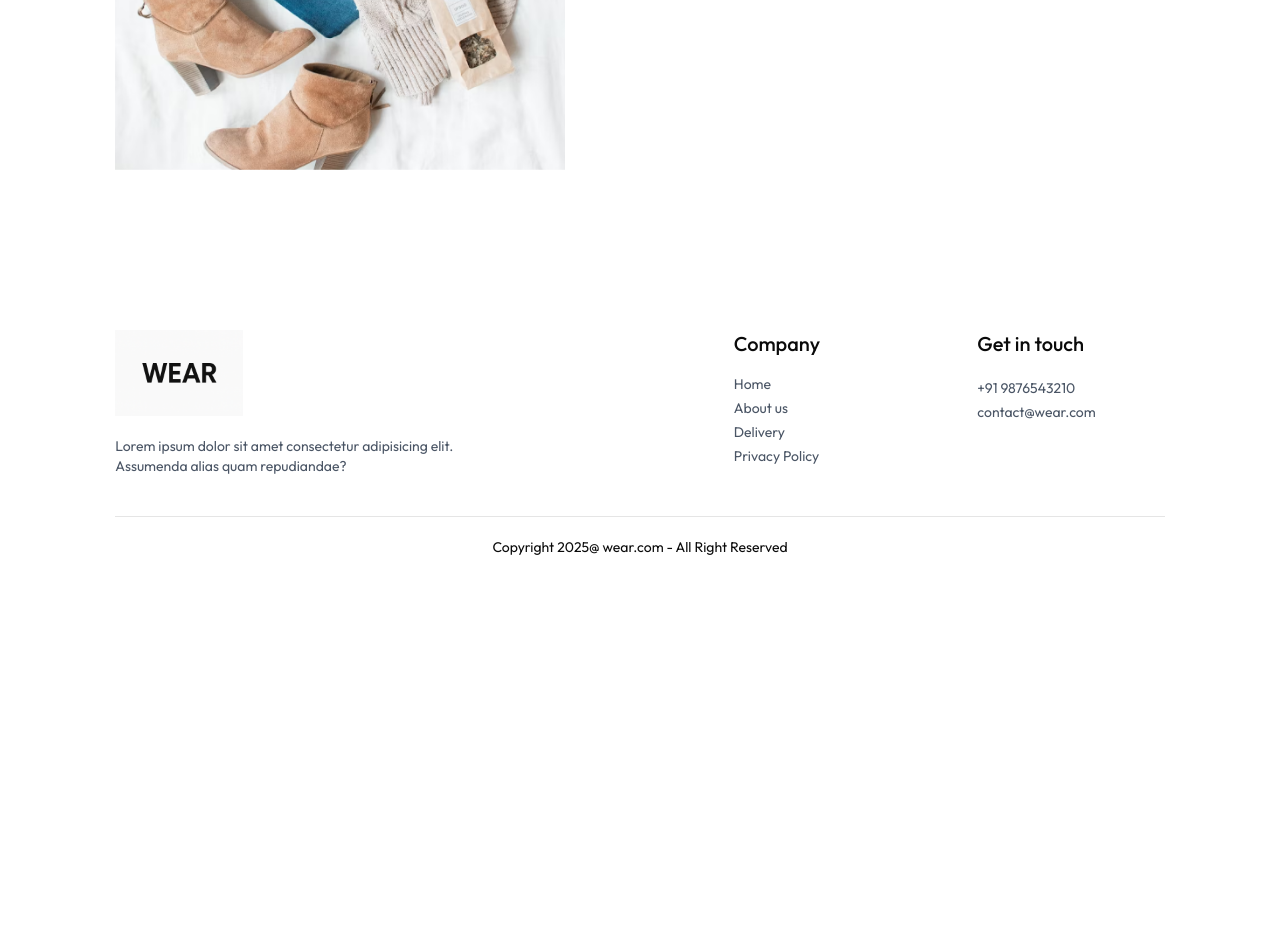
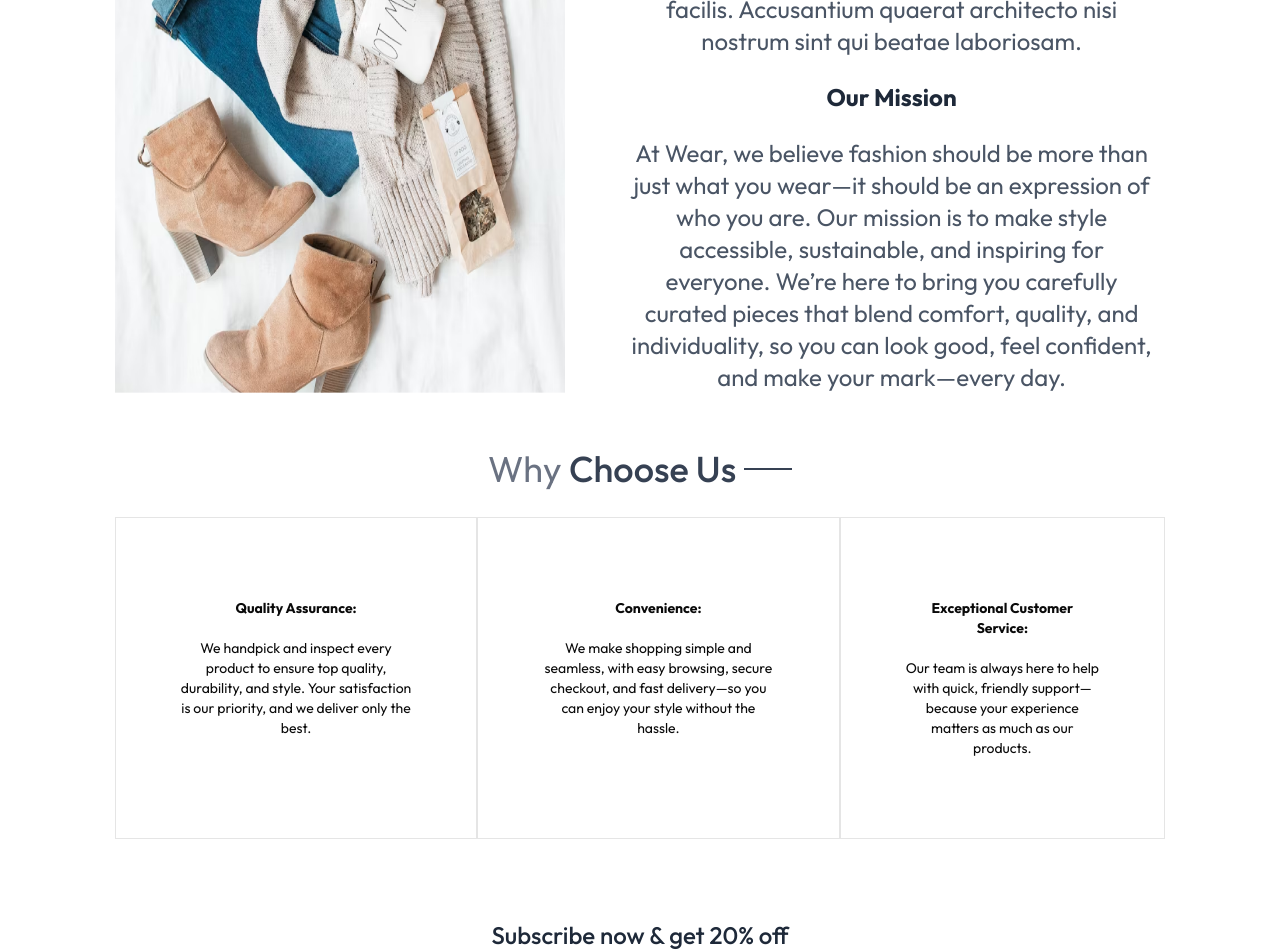
Before and after one commit to Ramprasadya/ramwear, a React (Vite) app: page /about in a window 1280 px wide. Shown: the part 540-1492 px from the top of the page. Before the commit the page ends 1117 px from the top, so only its background shows below. Built offline with nearby package versions, Linux system fonts and the light colour scheme.

Commit message:
About us

```diff
--- a/src/components/pages/About.tsx
+++ b/src/components/pages/About.tsx
@@ -1,4 +1,5 @@
 import { assets } from "../assets/frontend_assets/assets"
+import NewsLatterBox from "../UiComponents/NewsLatterBox"
 import Title from "../UiComponents/Title"
 
 
@@ -9,9 +10,30 @@ const About = () => {
       <div className="my-10 flex flex-col md:flex-row gap-16" >
         <img className="w-full md:max-w-[450px]" src={assets.about_img} alt="" />
         <div className="flex flex-col justify-center gap-6 md:w-2/4 text-gray-600" >
-
+          <p>Lorem ipsum, dolor sit amet consectetur adipisicing elit. Repudiandae facilis iure deleniti perspiciatis rerum cum porro inventore quidem modi rem.</p>
+          <p>Lorem, ipsum dolor sit amet consectetur adipisicing elit. Porro qui dolorum eos voluptatibus, incidunt temporibus voluptas necessitatibus asperiores voluptatem officiis facilis. Accusantium quaerat architecto nisi nostrum sint qui beatae laboriosam.</p>
+          <b className="text-gray-800">Our Mission</b>
+          <p>At Wear, we believe fashion should be more than just what you wear—it should be an expression of who you are. Our mission is to make style accessible, sustainable, and inspiring for everyone. We’re here to bring you carefully curated pieces that blend comfort, quality, and individuality, so you can look good, feel confident, and make your mark—every day.</p>
         </div>
       </div>
+      <div className="text-4xl py-4" >
+        <Title text1="Why" text2="Choose Us" />
+      </div>
+      <div className="flex flex-col md:flex-row text-sm mb-20" >
+        <div className="border px-10 md:px-16 py-8 sm:py-20 flex flex-col gap-5" >
+           <b>Quality Assurance:</b>
+           <p>We handpick and inspect every product to ensure top quality, durability, and style. Your satisfaction is our priority, and we deliver only the best.</p>
+        </div>
+        <div className="border px-10 md:px-16 py-8 sm:py-20 flex flex-col gap-5" >
+           <b>Convenience:</b>
+           <p>We make shopping simple and seamless, with easy browsing, secure checkout, and fast delivery—so you can enjoy your style without the hassle.</p>
+        </div>
+        <div className="border px-10 md:px-16 py-8 sm:py-20 flex flex-col gap-5" >
+           <b>Exceptional Customer Service:</b>
+           <p>Our team is always here to help with quick, friendly support—because your experience matters as much as our products.</p>
+        </div>
+      </div>
+      <NewsLatterBox />
     </div>
   )
 }
```
Also changed, not shown: src/components/Footer/Footer.tsx (+3 -5 lines).
